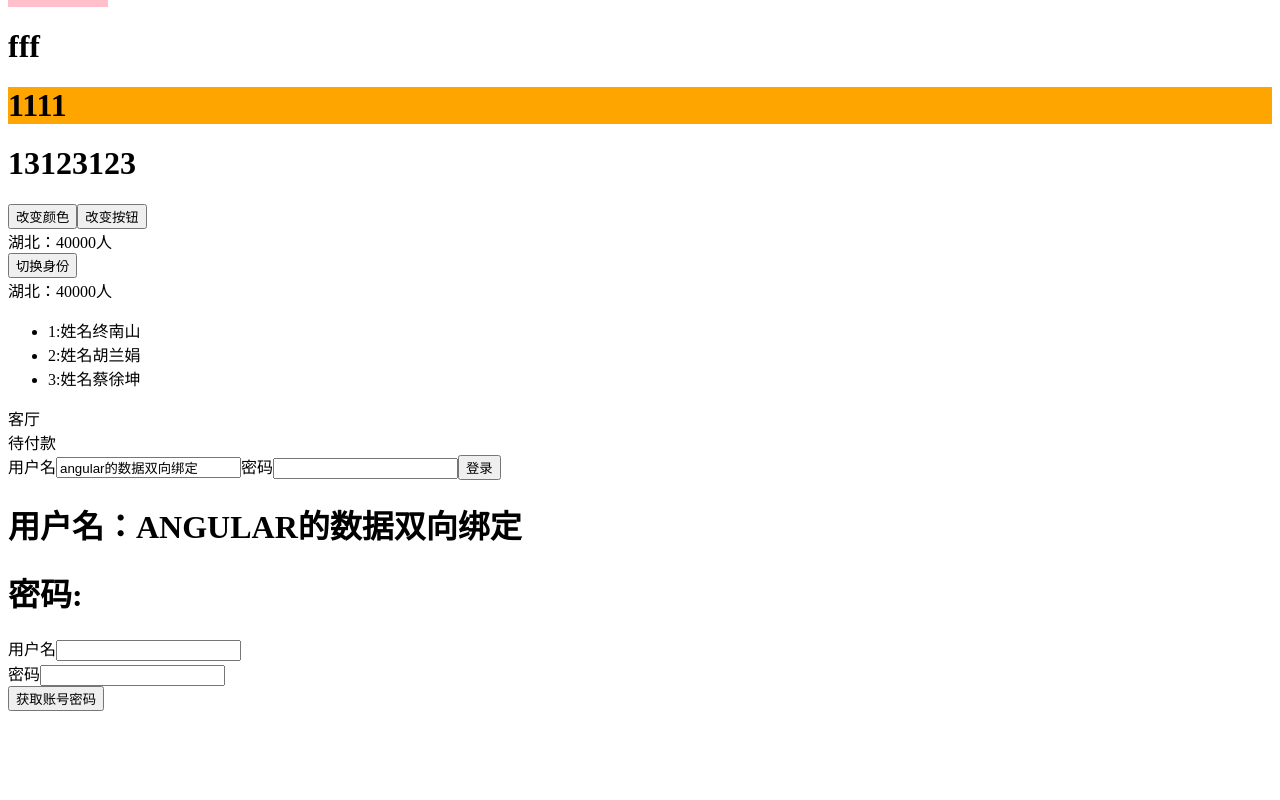
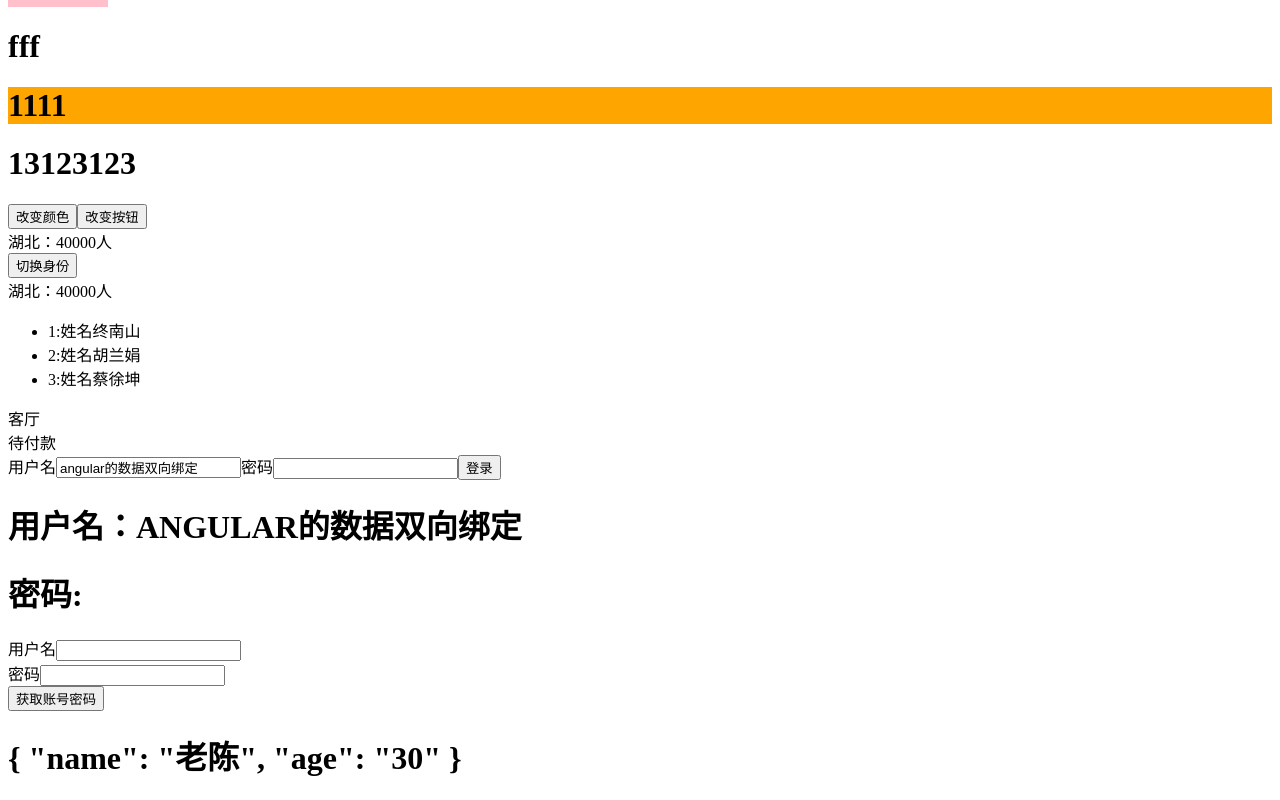
Before and after one commit to xiaobing1103/angular, an Angular app: page / in a window 1280 px wide. Shown: the part 1387-2187 px from the top of the page. Before the commit the page ends 2106 px from the top, so only its background shows below. Built offline with nearby package versions, Linux system fonts and the light colour scheme.

Commit message:
feat：使用过滤器将对象转换成json的格式输出

```diff
--- a/src/app/app.component.html
+++ b/src/app/app.component.html
@@ -117,3 +117,5 @@
 </div>
 
 <button   (click)="getContent(input1.value,input2.value)">获取账号密码</button>
+<!-- 使用过滤器将对象转换成json的格式输出 -->
+<h1>{{student1|json}}</h1>
```
